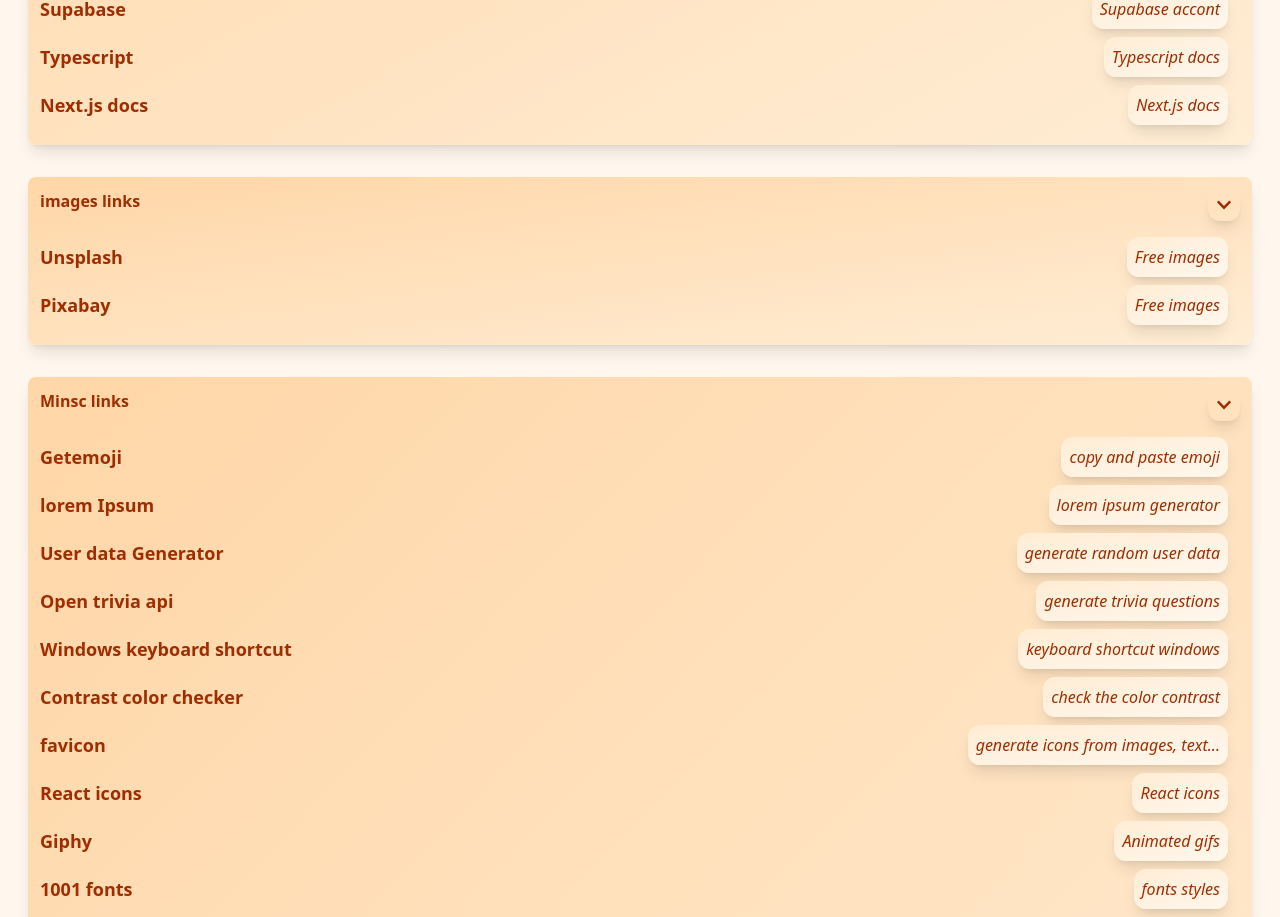
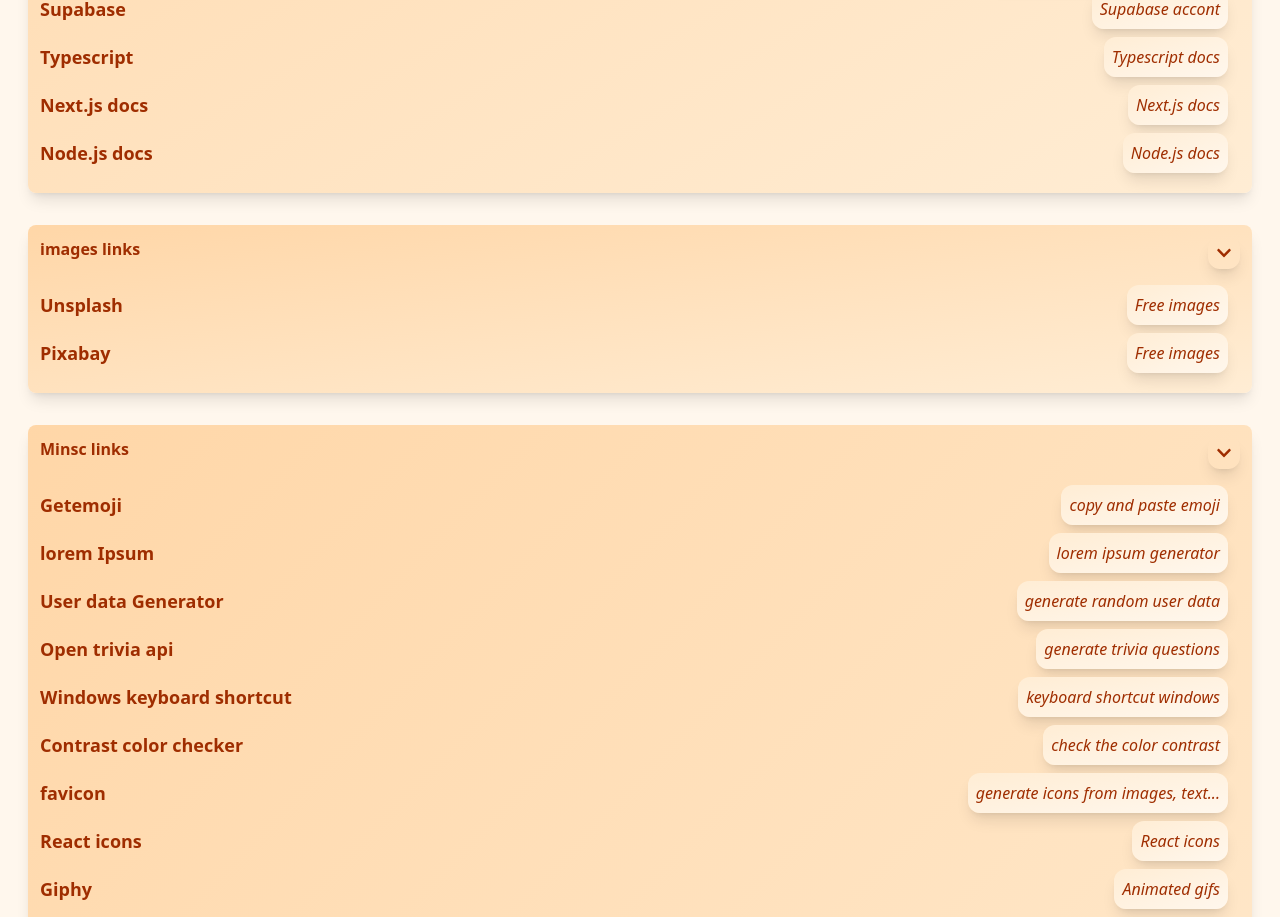
Before and after one commit to gyo82v/webLinks, a React (Vite) app: page / in a window 1280 px wide. Shown: the part 1027-1944 px from the top of the page. Built offline with nearby package versions, Linux system fonts and the light colour scheme.

Commit message:
feat: add new link to coding

```diff
--- a/src/components/categories/Coding.jsx
+++ b/src/components/categories/Coding.jsx
@@ -23,6 +23,7 @@
             <Li href="https://supabase.com/dashboard/org/vbbvojdiuwldvonsddpv" name="Supabase">Supabase accont</Li>
             <Li href="https://www.typescriptlang.org/docs/" name="Typescript">Typescript docs</Li>
             <Li href="https://nextjs.org/docs/" name="Next.js docs">Next.js docs</Li>
+            <Li href="https://nodejs.org" name="Node.js docs">Node.js docs</Li>
         </Section>
     )
 }
```
